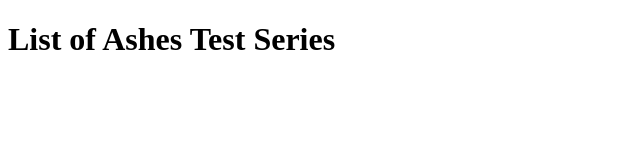
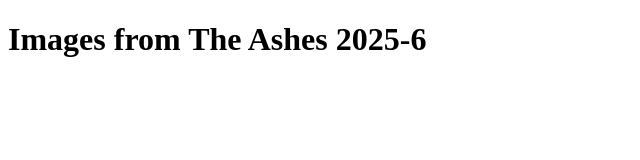
Before and after one commit to lf11289-oss/index.html, a plain HTML site: page listofashes.html in a window 1280 px wide. Shown: the whole page, without its empty margins (0-640 px from the left). Drawn offline with Linux system fonts and the light colour scheme.

Commit message:
Update listofashes.html

```diff
--- a/listofashes.html
+++ b/listofashes.html
@@ -3,10 +3,11 @@
 <head>
     <meta charset="UTF-8">
     <meta name="viewport" content="width=device-width, initial-scale=1.0">
-    <title>List of Ashes Test Series</title>
+    <title>Images from The Ashes 2025-6</title>
 </head>
 <body>
-    <h1>List of Ashes Test Series</h1>
+    <h1>Images from The Ashes 2025-6</h1>
+
 
 </body>
 </html>
```
